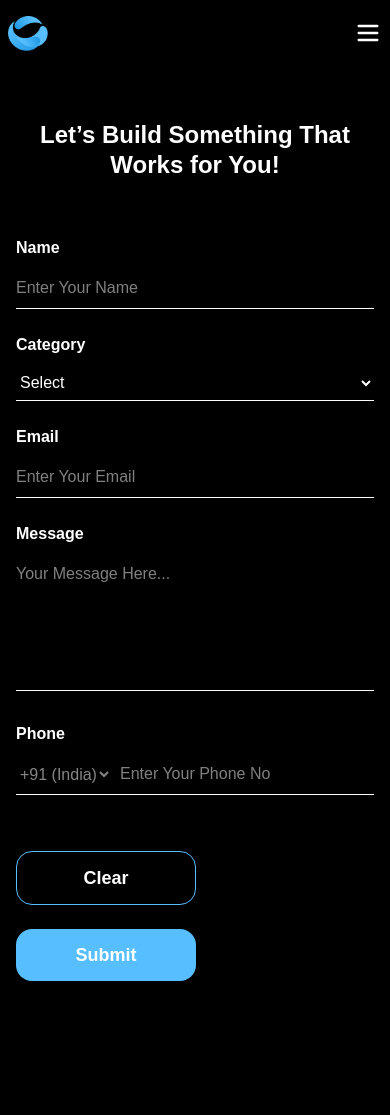
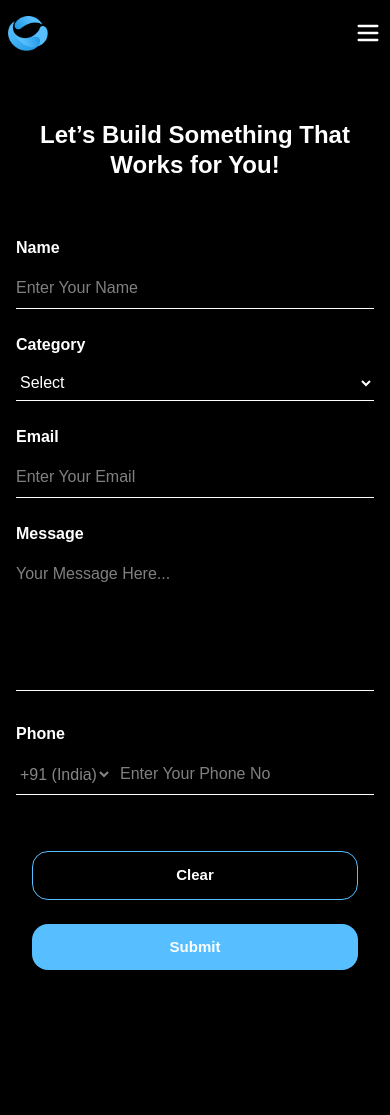
Before and after one commit to nirala7765/sanad-technolgies, a Next.js app: page /contact in a window 390 px wide. Shown: the top 1115 px of the page. Built offline with nearby package versions, Linux system fonts and the light colour scheme.

Commit message:
button update for mobile view in contact form

```diff
--- a/app/Components/ContactCompo/Contactform.tsx
+++ b/app/Components/ContactCompo/Contactform.tsx
@@ -91,7 +91,8 @@ export default function Contactform() {
       {/* Heading */}
       <div className="text-center mb-8 sm:mb-12">
         <h2 className="text-2xl sm:text-3xl md:text-5xl font-bold leading-tight pb-6 sm:pb-8">
-          Let’s Build Something That Works <br className="hidden sm:block" /> for You!
+          Let’s Build Something That Works <br className="hidden sm:block" />{" "}
+          for You!
         </h2>
       </div>
 
@@ -203,17 +204,20 @@ export default function Contactform() {
         </div>
 
         {/* Buttons */}
-        <div className="flex flex-col sm:flex-row gap-6 md:col-span-2 justify-center pt-8">
+        <div className="flex flex-col sm:flex-row gap-6 md:col-span-2 justify-center pt-8 px-4">
+          {/* Clear Button */}
           <button
             type="button"
             onClick={handleClear}
-            className="w-[180px] py-3 rounded-2xl border border-[#57BFFF] text-white font-semibold text-lg hover:bg-[#1a1a1a] transition duration-300"
+            className="border border-[#57BFFF] text-white font-semibold px-7 py-3 rounded-2xl hover:bg-[#1a1a1a] transition duration-300 cursor-pointer text-[15px] md:w-auto mx-auto sm:mx-0 w-full min-w-[160px]"
           >
             Clear
           </button>
+
+          {/* Submit Button */}
           <button
             type="submit"
-            className="w-[180px] py-3 rounded-2xl bg-[#57BFFF] text-white font-semibold text-lg hover:bg-[#3ba7dd] transition duration-300"
+            className="bg-[#57BFFF] text-white font-semibold px-7 py-3 rounded-2xl hover:bg-[#3ba7dd] transition duration-300 cursor-pointer text-[15px] md:w-auto mx-auto sm:mx-0 w-full min-w-[160px]"
           >
             Submit
           </button>
```
